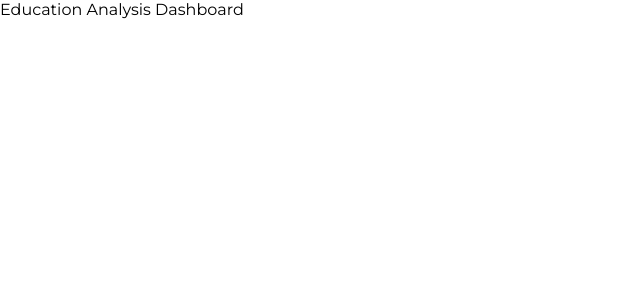
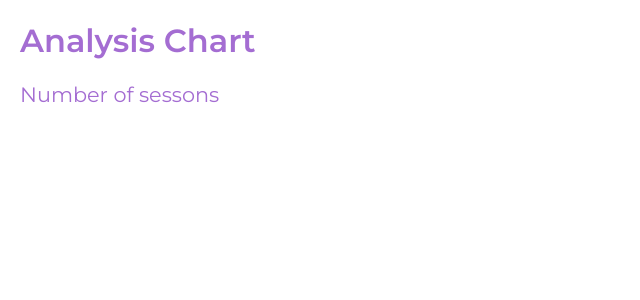
Before and after one commit to mwafy092/education-analysis-dashboard, a React (Create React App) app: page / in a window 1280 px wide. Shown: the top 300 px of the page, without its empty margins (0-640 px from the left). Built offline with nearby package versions, Linux system fonts and the light colour scheme.

Commit message:
add header component with styles

```diff
--- a/src/App.tsx
+++ b/src/App.tsx
@@ -1,7 +1,11 @@
 import React from 'react';
-
+import { Header } from './components/Header';
 const App = () => {
-    return <div>Education Analysis Dashboard</div>;
+    return (
+        <main className='container'>
+            <Header />
+        </main>
+    );
 };
 
 export default App;
--- /dev/null
+++ b/src/components/Header.tsx
@@ -0,0 +1,12 @@
+import React, { FC } from 'react';
+import '../styles/header.css';
+const Header: FC = () => {
+    return (
+        <header className='header__container'>
+            <h1>Analysis Chart</h1>
+            <h2>Number of sessons</h2>
+        </header>
+    );
+};
+
+export { Header };
--- a/src/index.css
+++ b/src/index.css
@@ -3,3 +3,10 @@ body {
     margin: 0;
     font-family: 'Montserrat', sans-serif;
 }
+
+/*
+    CSS FOR CONTAINER
+*/
+.container {
+    padding: 0 20px;
+}
--- /dev/null
+++ b/src/styles/header.css
@@ -0,0 +1,14 @@
+/*
+    CSS FOR HEADER SECTION
+*/
+.header__container {
+    color: #a46dd2;
+}
+.header__container h1 {
+    font-weight: 600;
+    font-size: 2rem;
+}
+.header__container h2 {
+    font-weight: 400;
+    font-size: 1.3rem;
+}
```
